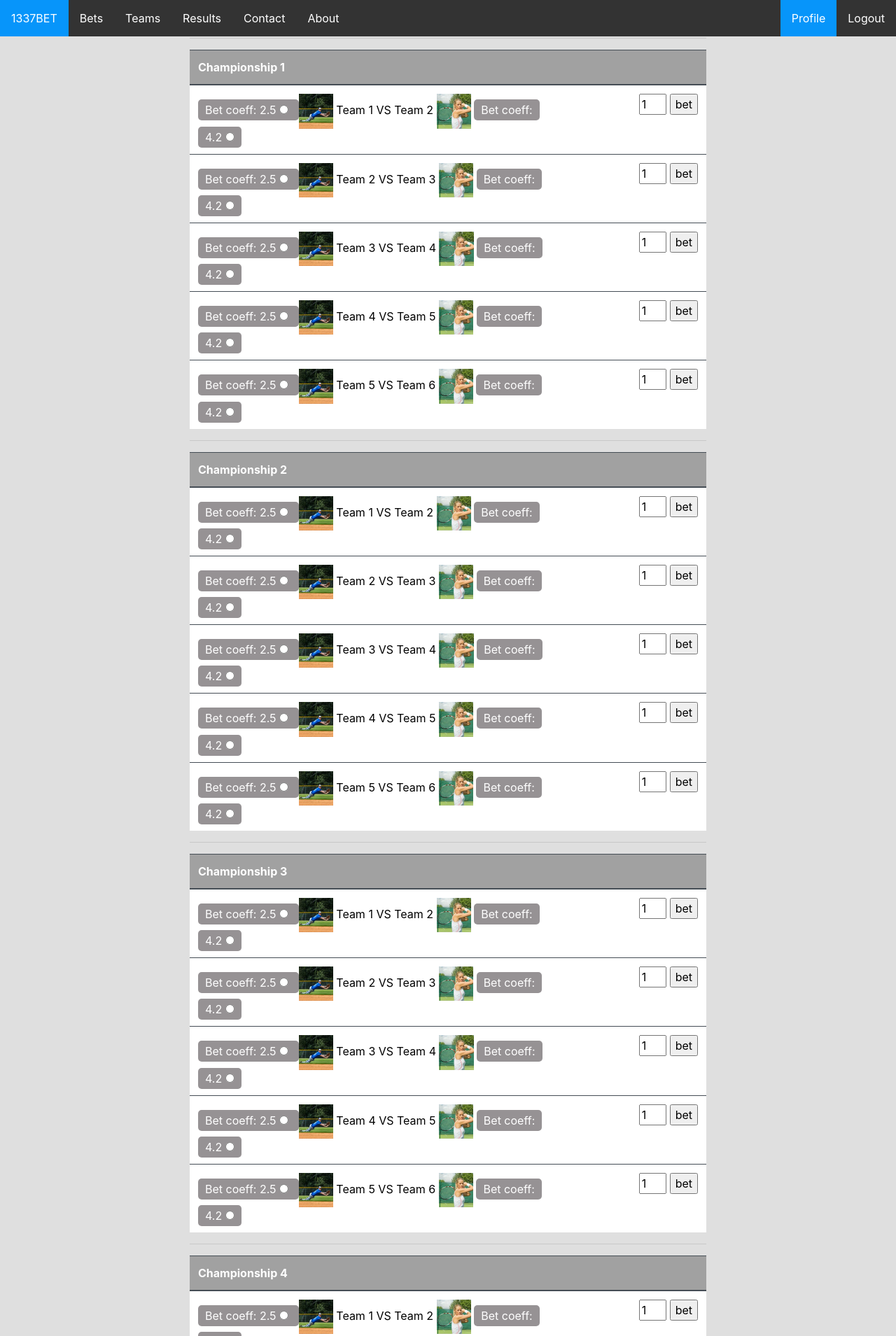
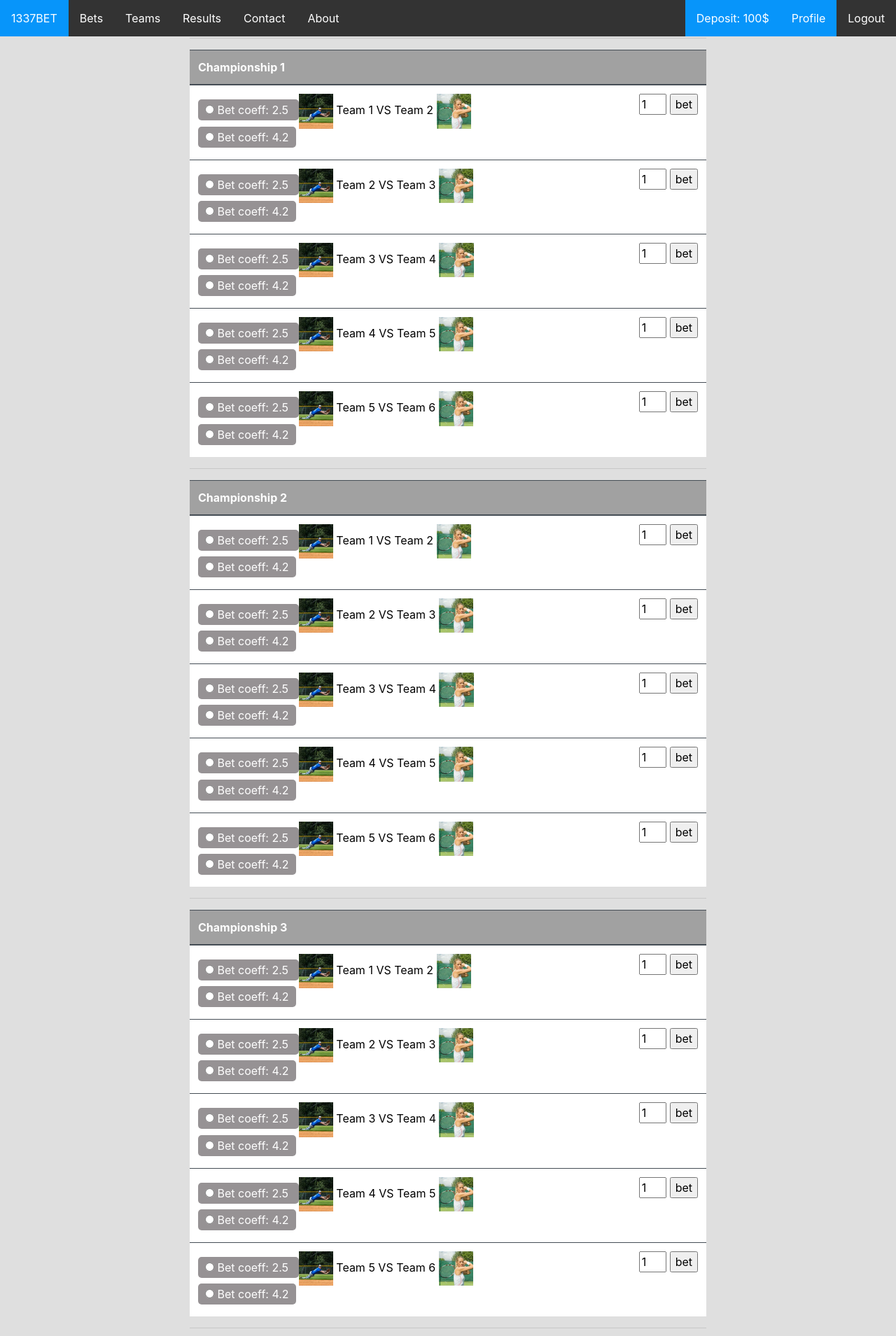
Before and after one commit to D00Movenok/TIMP-project, a Flask app: page /bets in a window 1280 px wide. Shown: the top 1909 px of the page at 70% size. Run offline with Flask 2, Linux system fonts and the light colour scheme; the visitor is signed in with stand-in values (Sample User, id 1); grey boxes labelled with a size stand in for pictures from a placeholder-image service; some libraries are stand-ins or nearby versions.

Commit message:
bets update1.1

```diff
--- a/templates/base.html
+++ b/templates/base.html
@@ -23,6 +23,7 @@
         {% if current_user.is_authenticated %}
             <li id="list" style="float:right"><a href="{{ url_for('logout') }}">Logout</a></li>
             <li id="list" style="float:right"><a id="nv" class="active" href="{{ url_for('profile') }}">Profile</a></li>
+            <li id="list" style="float:right"><a id="nv" class="active">Deposit: 100$</a></li>
         {% else %}
             <li id="list" style="float:right"><a href="{{ url_for('register') }}">Register</a></li>
             <li id="list" style="float:right"><a id="nv" class="active" href="{{ url_for('login') }}">Login</a></li>
--- a/templates/bets.html
+++ b/templates/bets.html
@@ -22,14 +22,18 @@
             <tr>
                 <td style="width:fit-content">
                     <form method="POST" action="#" role="form" style="display: inline;">
-                        <div id="betln">Bet coeff: {{coef_list[0]}}
-                            <input type="radio" name="rad" style="display: inline;" value="bet">
+                        <div id="betln">
+                            <label >
+                            <input type="radio" name="rad" id="radleft" style="display: inline;" value="bet"/>
+                            Bet coeff: {{coef_list[0]}}  </label>
                         </div>
                     <img style="display: inline; width: 10%; height: auto;" src="../static/images/blog-element-1-94x94.jpg">
                     <div style="display: inline;"> Team {{n}} VS Team {{n+1}} </div>
                     <img style="display: inline; width: 10%; height: auto;" src="../static/images/blog-element-2-94x94.jpg">
-                        <div id="betln">Bet coeff: {{coef_list[1]}}
-                            <input type="radio" name="rad" style="display: inline;" value="bet">
+                        <div id="betln">
+                            <label >
+                            <input type="radio" name="rad" id="radright" style="display: inline;" value="bet"/>
+                            Bet coeff: {{coef_list[1]}} </label>
                         </div>
                     </form>
                 </td>
```
